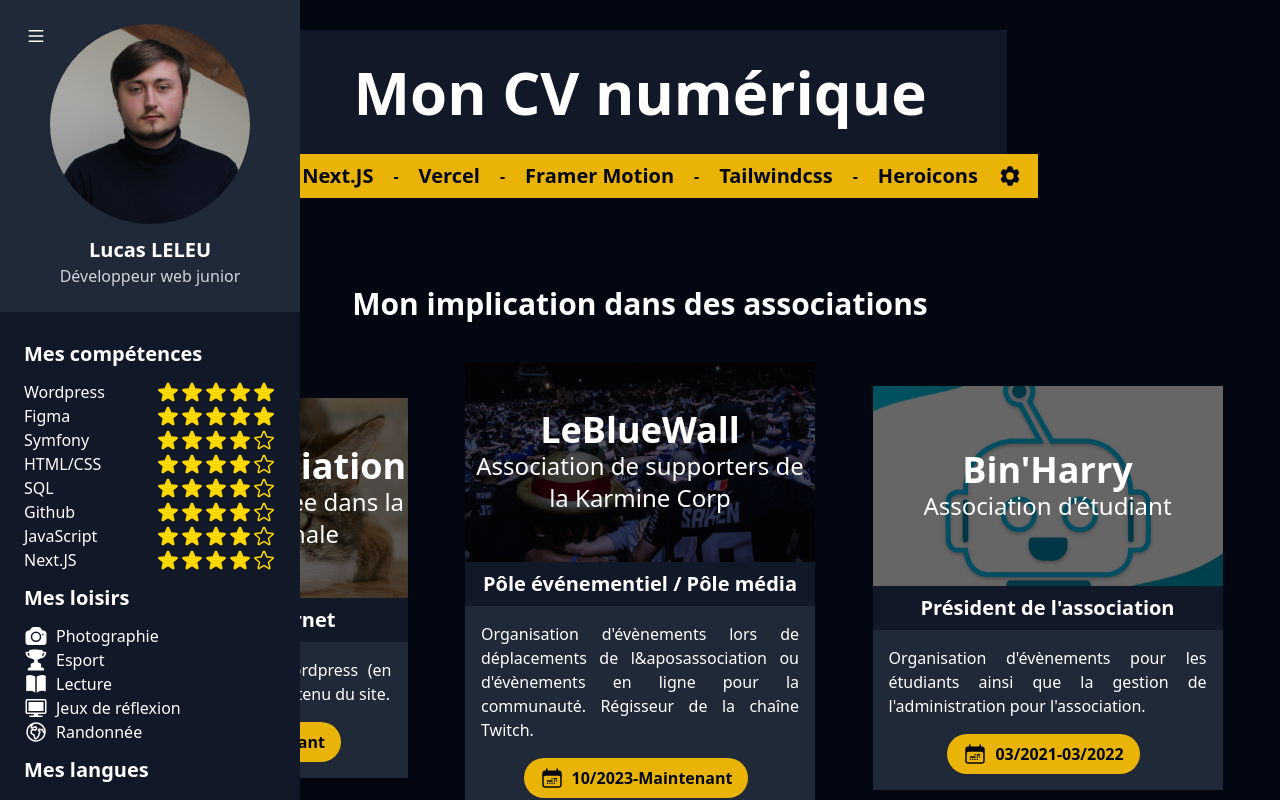
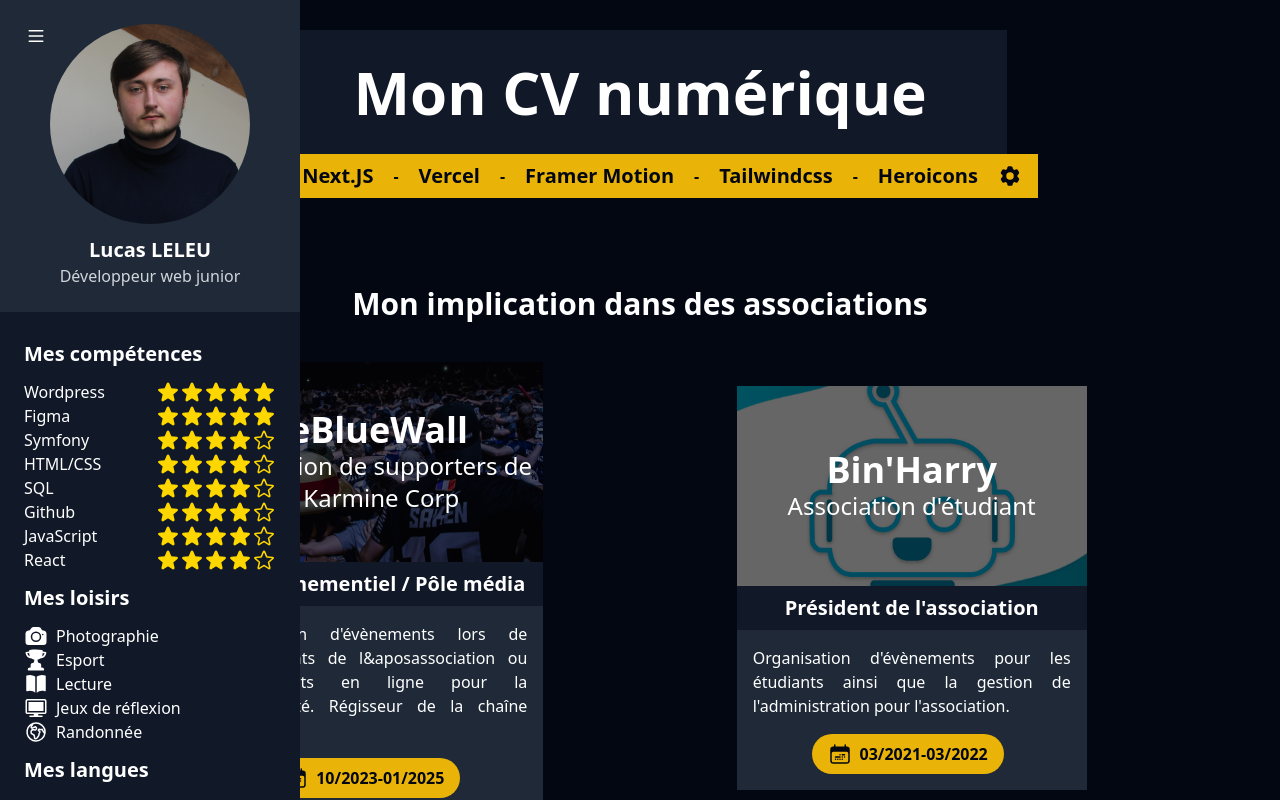
Before and after one commit to MLyshu/MLyshu-Nextjs, a Next.js app: page /aboutme/main in a window 1280 px wide. Both pictures are taken after a click on the button 36 px from the left and 36 px from the top of the page. Built offline with nearby package versions, Linux system fonts and the light colour scheme.

Commit message:
Modification CV

```diff
--- a/app/ui/aboutme/mainContent.tsx
+++ b/app/ui/aboutme/mainContent.tsx
@@ -46,19 +46,12 @@
             <div className="flex flex-col grow text-center border-white br-2 mt-20">
                 <h2 className="text-3xl font-bold">Mon implication dans des associations</h2>
                 <div className="flex items-center mt-10 flex-col md:flex-row md:flex-wrap justify-evenly">
-                    <Asso id={'ronron'}
-                        name={'Ronron Association'}
-                        desc={'Association spécialisée dans la protection animale'}
-                        title={'Gestion site internet'}
-                        content={'Refonte du site internet Wordpress (en cours) et maintenance du contenu du site.'}
-                        date={'07/2024-Maintenant'}>
-                    </Asso>
                     <Asso id={'lbw'}
                         name={'LeBlueWall'}
                         desc={'Association de supporters de la Karmine Corp'}
                         title={'Pôle événementiel / Pôle média'}
                         content={"Organisation d'évènements lors de déplacements de l&aposassociation ou d'évènements en ligne pour la communauté. Régisseur de la chaîne Twitch."}
-                        date={'10/2023-Maintenant'}>
+                        date={'10/2023-01/2025'}>
                     </Asso>
                     <Asso id={'binh'}
                         name={"Bin'Harry"}
--- a/app/ui/aboutme/navbar.tsx
+++ b/app/ui/aboutme/navbar.tsx
@@ -114,7 +114,7 @@
                                     </div>
                                 </div>
                                 <div className="flex grow">
-                                    <p>Next.JS</p>
+                                    <p>React</p>
                                     <div className="flex grow justify-end">
                                         <Star fill={'gold'}/><Star fill={'gold'}/><Star fill={'gold'}/><Star fill={'gold'}/><Star fill={'none'}/>
                                     </div>
@@ -167,8 +167,7 @@
                             </div>
                             <div className="flex justify-around mt-2">
                                 <p className="bg-gray-800 rounded-full py-2 px-3 shadow-lg">C2</p>
-                                <p className="bg-gray-800 rounded-full py-2 px-3 shadow-lg">B1</p>
-                                <p className="bg-gray-800 rounded-full py-2 px-3 shadow-lg">A1</p>
+                                <p className="bg-gray-800 rounded-full py-2 px-3 shadow-lg">B2</p>
                             </div>
                         </motion.div>
                         <motion.div className="px-6">
@@ -178,14 +177,6 @@
                                 <p>Motivé</p>
                                 <p>Adaptabilité</p>
                                 <p>Compréhensif</p>
-                            </div>
-                        </motion.div>
-                        <motion.div className="px-6">
-                            <h1 className="text-xl font-bold my-3">Mes objectifs personnels</h1>
-                            <div>
-                                <p>- Développer mes compétences en framework JS</p>
-                                <p>- Apprendre le japonais</p>
-                                <p>- Continuer de m&apos;investir et d&apos;aider des associations</p>
                             </div>
                         </motion.div>
                     </motion.div>
```
